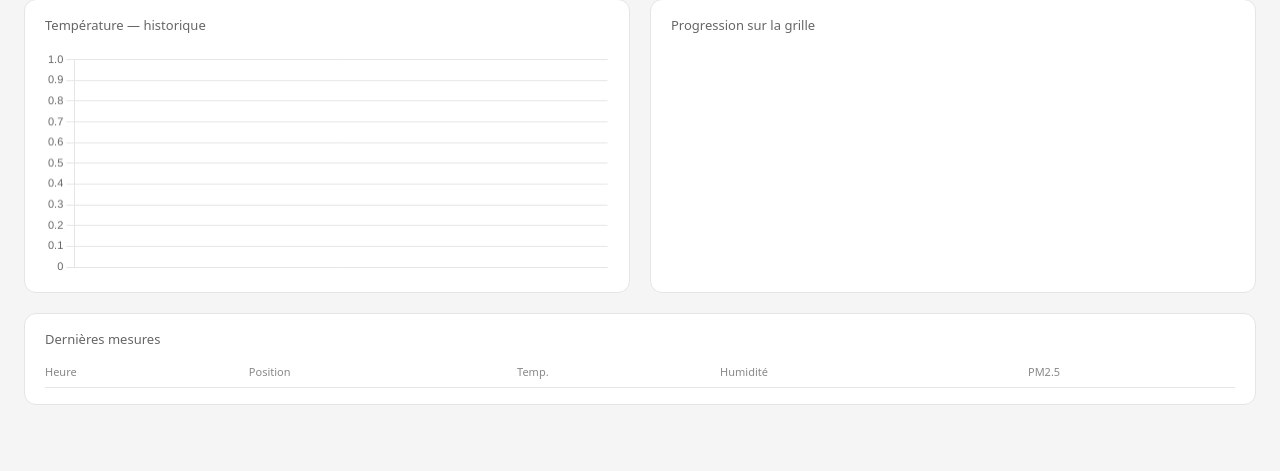
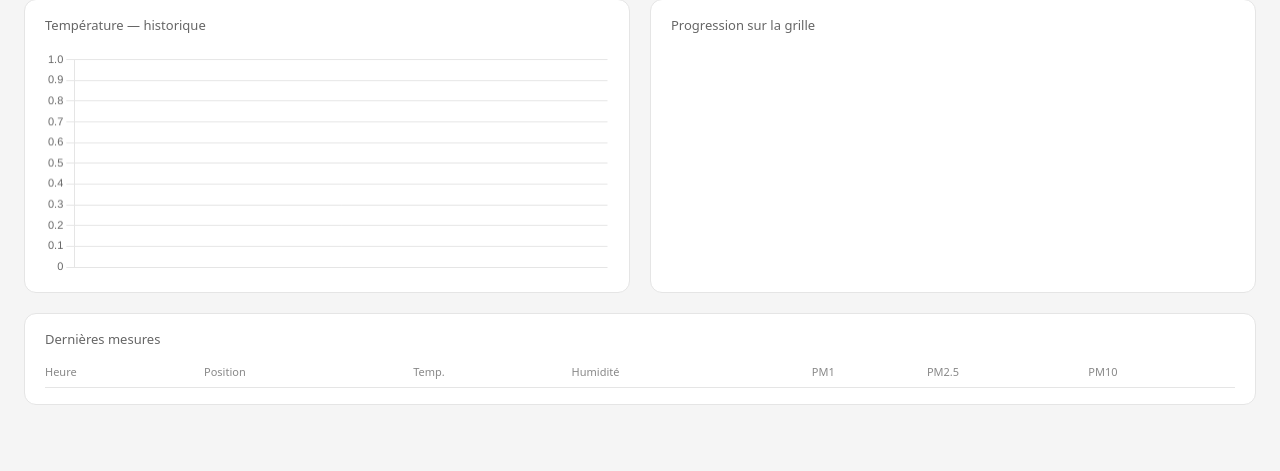
Before and after one commit to FireflyOw/projet_rover, a Flask app: page / in a window 1280 px wide. Shown: the part 244-715 px from the top of the page. Run offline with Flask 3, Linux system fonts and the light colour scheme; data that the repository does not hold is empty.

Commit message:
Fix: history route

```diff
--- a/templates/index.html
+++ b/templates/index.html
@@ -233,7 +233,9 @@
         <th>Position</th>
         <th>Temp.</th>
         <th>Humidité</th>
+        <th>PM1</th>
         <th>PM2.5</th>
+        <th>PM10</th>
       </tr>
     </thead>
     <tbody id="table-body"></tbody>
```
